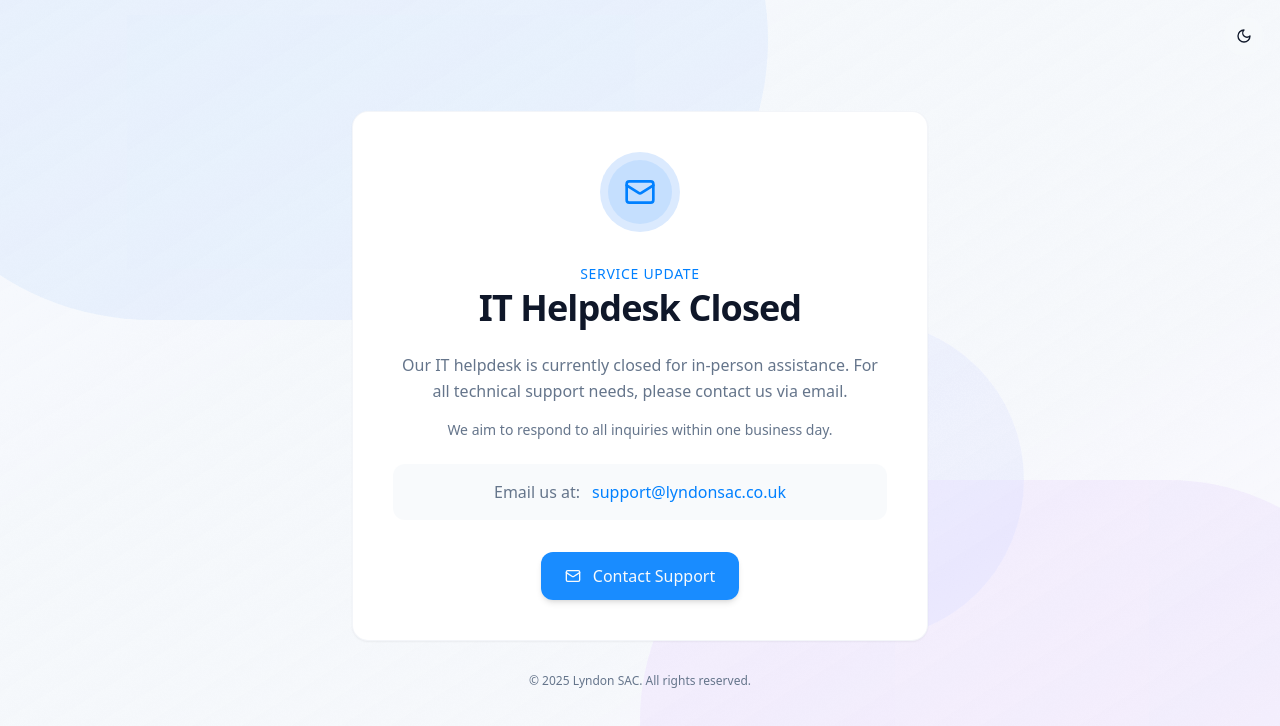
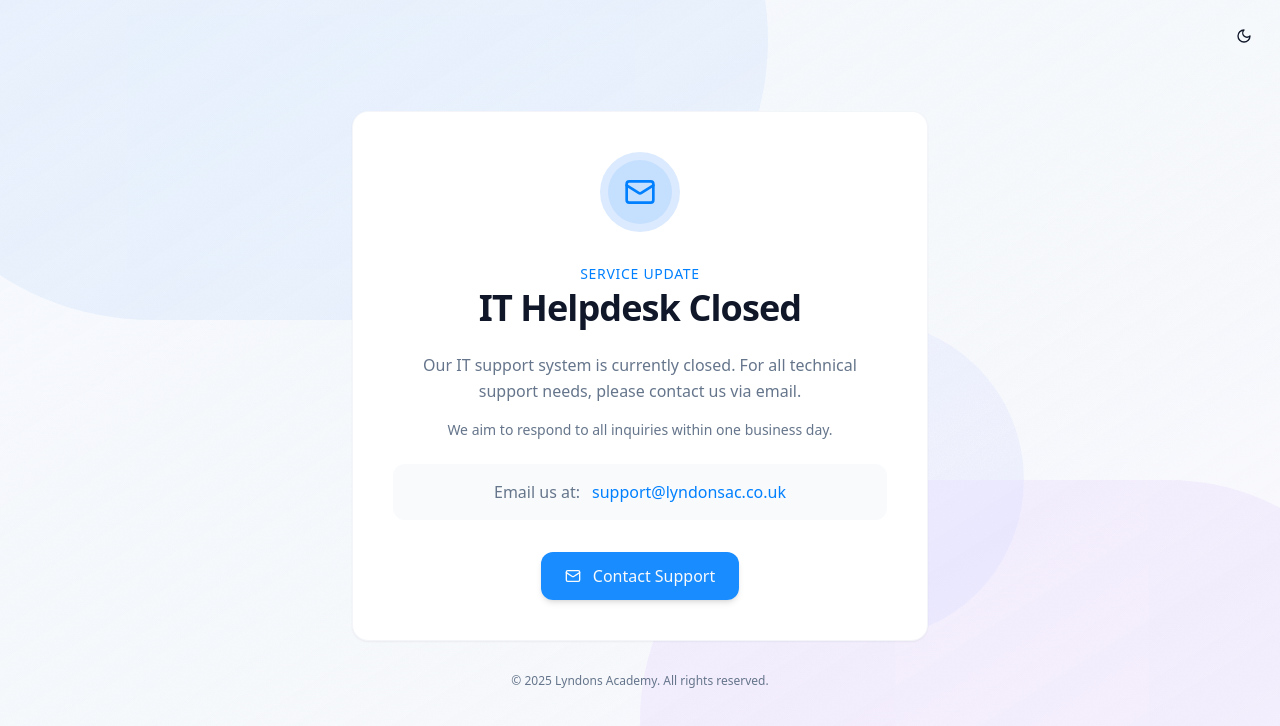
Before and after one commit to yeetedthedevil/quiet-support-space, a React (Vite) app: page / in a window 1280 px wide. Shown: the top 726 px of the page. Built offline with nearby package versions, Linux system fonts and the light colour scheme.

Commit message:
Fix: Update IT helpdesk message
Update the IT helpdesk message to reflect the correct information and change the copyright to Lyndons Academy.

```diff
--- a/src/pages/Index.tsx
+++ b/src/pages/Index.tsx
@@ -40,7 +40,7 @@ const Index = () => {
         {/* Message content */}
         <div className="mt-6 mb-8">
           <p className="text-center text-muted-foreground leading-relaxed mb-4">
-            Our IT helpdesk is currently closed for in-person assistance.
+            Our IT support system is currently closed.
             For all technical support needs, please contact us via email.
           </p>
           <p className="text-center text-sm text-muted-foreground mb-6">
@@ -67,7 +67,7 @@ const Index = () => {
 
       {/* Footer */}
       <div className="mt-8 text-center text-xs text-muted-foreground">
-        <p>© {new Date().getFullYear()} Lyndon SAC. All rights reserved.</p>
+        <p>© {new Date().getFullYear()} Lyndons Academy. All rights reserved.</p>
       </div>
     </div>
   );
```
